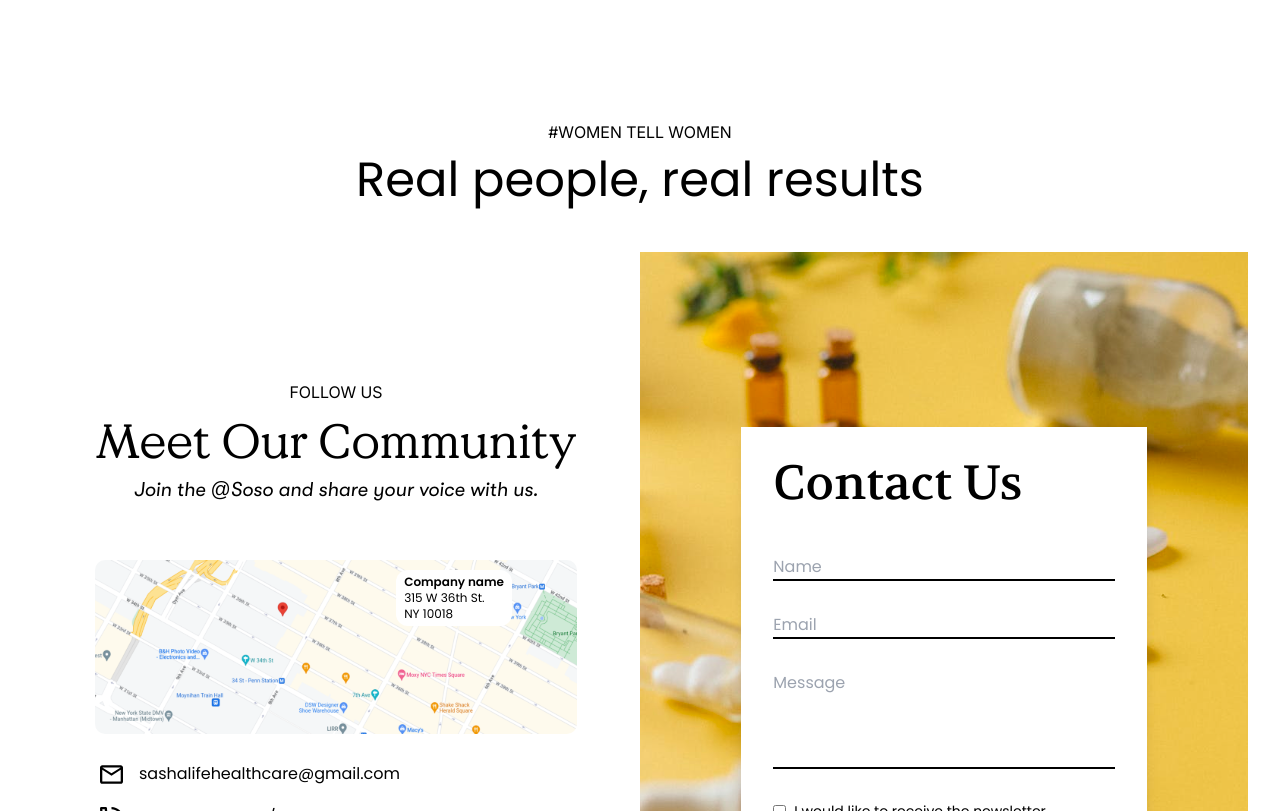
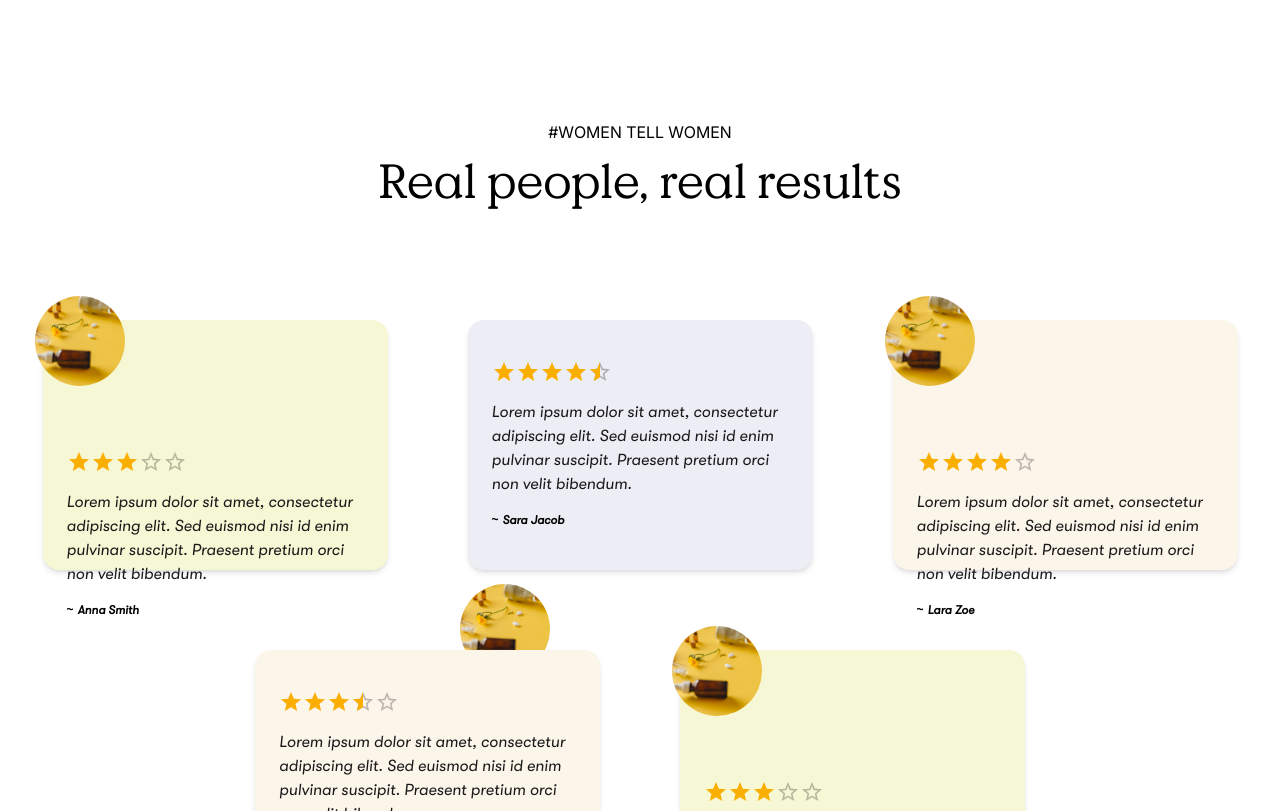
Before and after one commit to shawnyplayz/sasha-healthcare, a Next.js app in the folder client/: page /home in a window 1280 px wide. Shown: the part 3760-4571 px from the top of the page. Built offline with nearby package versions, Linux system fonts and the light colour scheme.

Commit message:
Refractor: Made Changes in Testimonials Positioning

```diff
--- a/client/src/app/home/TestimonialsSection.jsx
+++ b/client/src/app/home/TestimonialsSection.jsx
@@ -1,16 +1,35 @@
+import TestimonialsCard from "@/components/cards/TestimonialsCard";
 import React from "react";
+import { testimonialsCardData } from "../constants";
 
 const TestimonialsSection = () => {
   return (
-    <div className="mt-32 overflow-hidden">
+    <div className="mt-32 overflow-hidden flex items-center justify-center">
+      {/* Section Heading */}
       <div className="flex flex-col justify-center items-center">
         <div>
-          <h1 className="font-inter font-medium text-base">
+          <h1 className="font-inter font-medium text-base text-black text-center md:text-start">
             #WOMEN TELL WOMEN
           </h1>
         </div>
         <div className="mt-3 mb-12">
-          <h1 className="font-normal text-5xl">Real people, real results </h1>
+          <h1 className="font-normal font-valueserifproregular md:text-5xl text-4xl text-center md:text-start text-black">
+            Real people, real results
+          </h1>
+        </div>
+
+        {/* Testimonials Grid */}
+        <div className="mt-12 mb-32 flex flex-wrap justify-center lg:gap-10 gap-20  relative">
+          {testimonialsCardData.map((testimonial) => (
+            <TestimonialsCard
+              key={testimonial.id}
+              author={testimonial.author}
+              description={testimonial.description}
+              userRating={testimonial.userRating}
+              avatarPosition={testimonial.avatarPosition}
+              backgroundColor={testimonial.backgroundColor}
+            />
+          ))}
         </div>
       </div>
     </div>
--- /dev/null
+++ b/client/src/components/cards/TestimonialsCard.jsx
@@ -0,0 +1,64 @@
+import { Avatar } from "@mui/material";
+import Rating from "@mui/material/Rating";
+
+const TestimonialsCard = ({
+  author,
+  description,
+  userRating,
+  avatarPosition,
+  backgroundColor,
+}) => (
+  <div
+    className="rounded-2xl max-w-[350px] max-h-[250px] p-6 relative shadow-md"
+    style={{ backgroundColor, margin: "20px", position: "relative" }}
+  >
+    {/* Conditionally render avatar at the top */}
+    {avatarPosition === "top" && (
+      <div className="rounded-full">
+        <Avatar
+          alt={author}
+          src="/Images/ContactUsAssets/background.svg"
+          sx={{ width: 90, height: 90 }}
+          className="absolute -top-12 right-8"
+        />
+      </div>
+    )}
+
+    {/* Rating stars */}
+    <div className="flex items-center py-4">
+      <Rating
+        name="half-rating-read"
+        value={userRating}
+        precision={0.5}
+        readOnly
+        className="text-black"
+        size="medium"
+      />
+    </div>
+
+    {/* Testimonial description */}
+    <div className="description max-w-[297px] font-gtwalsheimregular text-[#1A1A1A] font-normal text-base">
+      {description}
+    </div>
+
+    {/* Author */}
+    <div className="author pt-4 pb-2 font-gtwalsheimregular font-bold text-xs">
+      <span className="pr-1">~</span>
+      {author}
+    </div>
+
+    {/* Conditionally render avatar at the bottom */}
+    {avatarPosition === "bottom" && (
+      <div className="rounded-full">
+        <Avatar
+          alt={author}
+          src="/Images/ContactUsAssets/background.svg"
+          sx={{ width: 90, height: 90 }}
+          className="absolute -bottom-12 right-8"
+        />
+      </div>
+    )}
+  </div>
+);
+
+export default TestimonialsCard;
```
